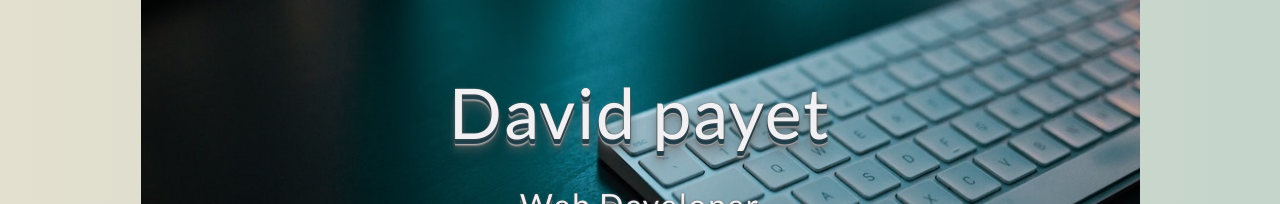
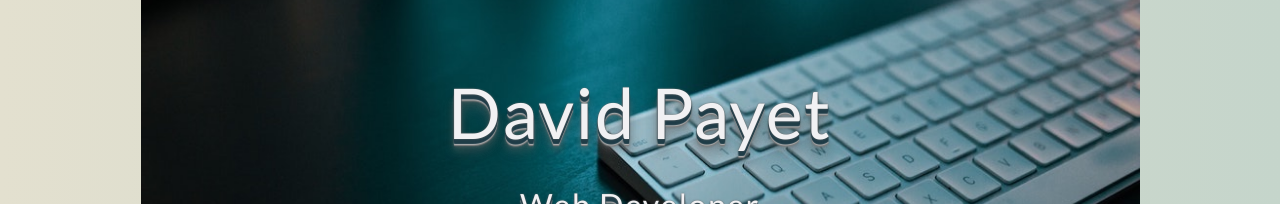
Before and after one commit to DavidPayet/david_portfolio, a React (Create React App) app: page / in a window 1280 px wide. Shown: the part 240-444 px from the top of the page. Built offline with nearby package versions, Linux system fonts and the light colour scheme; a web font is replaced by a local one.

Commit message:
remove build folder

```diff
--- a/src/components/pages/HomePage.jsx
+++ b/src/components/pages/HomePage.jsx
@@ -21,7 +21,7 @@ const HomePage = () => {
               <img src="/medias/picture5.jpg" alt="background" className="img" />
               <div className="titre">
                 <h1 className="lightSpeedIn">
-                  David payet
+                  David Payet
               </h1>
                 <br />
                 <h2 className="zoomInUp">
```
Also changed, not shown: package.json (+4 -4 lines), 50 other files (tests, documents, lock files or other folders).
